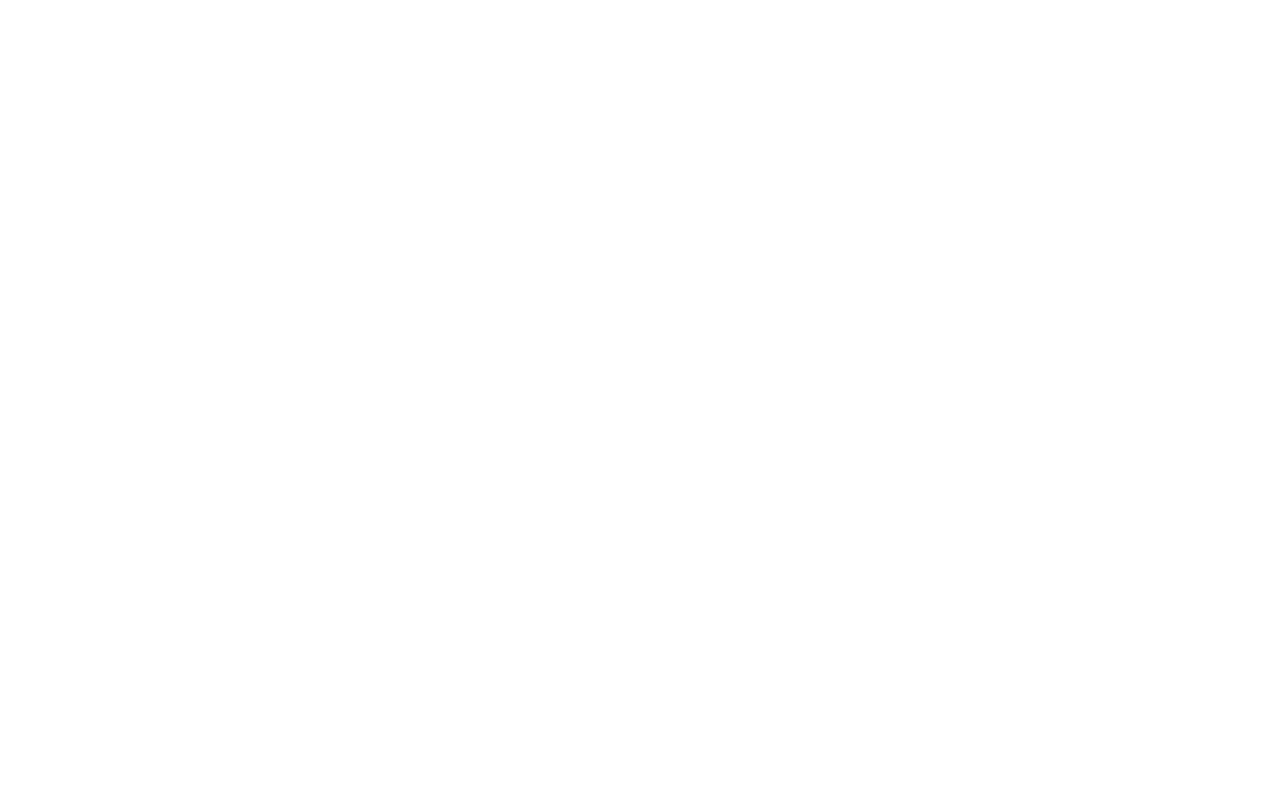
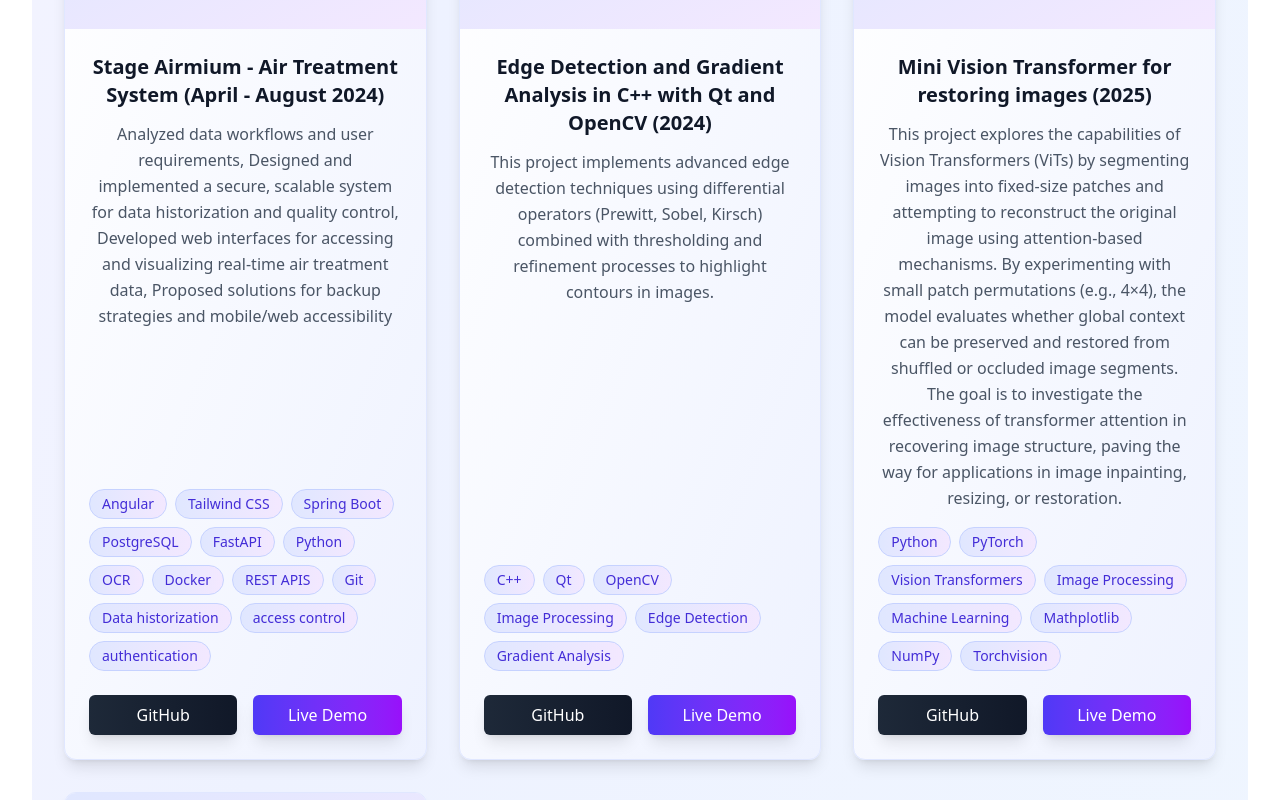
Before and after one commit to duybeobn1/my-portfolio, a React (Vite) app: page /projects in a window 1280 px wide. Shown: the part 3320-4120 px from the top of the page. Before the commit the page ends 3315 px from the top, so only its background shows below. Built offline with nearby package versions, Linux system fonts and the light colour scheme.

Commit message:
Add projects

```diff
--- a/src/pages/ProjectsPage.jsx
+++ b/src/pages/ProjectsPage.jsx
@@ -1,3 +1,5 @@
+import { desc } from "framer-motion/client";
+
 function ProjectsPage() {
   const projects = [
     {
@@ -7,7 +9,7 @@
         "A modern, responsive portfolio website built with React and Tailwind CSS featuring smooth animations and interactive elements.",
       technologies: ["React", "Tailwind CSS", "Framer Motion", "Vite"],
       image: "/api/placeholder/400/250",
-      github: "#",
+      github: "https://github.com/duybeobn1/my-portfolio",
       live: "#",
     },
     {
@@ -86,10 +88,7 @@
       title: "Chicken Invaders Clone (March 2022)",
       description:
         "A classic 2D space shooter game inspired by Chicken Invaders. Built from scratch in Java using the Java Swing library, the game features waves of enemies, projectile mechanics, collision detection, and score tracking. Designed for educational purposes and to reinforce object-oriented programming concepts.",
-      technologies: [
-        "C/C++",
-        "SDL/SDL2"
-      ],
+      technologies: ["C/C++", "SDL/SDL2"],
       github: "https://github.com/duybeobn1/Chicken-Invaders",
       live: "#",
     },
@@ -113,12 +112,7 @@
       title: "Gymnate (March 2023)",
       description:
         "A responsive and modern fitness web app that helps users discover workout programs and gyms. Designed with a focus on clean UI/UX and mobile accessibility, it offers category-based filtering, animated transitions, and an engaging landing page to promote healthy lifestyles.",
-      technologies: [
-        "React.js",
-        "Tailwind CSS",
-        "RapidAPI",
-        "Framer Motion",
-      ],
+      technologies: ["React.js", "Tailwind CSS", "RapidAPI", "Framer Motion"],
       github: "https://github.com/duybeobn1/gymnate",
       live: "https://gymnate.vercel.app/",
     },
@@ -127,14 +121,107 @@
       title: "CryptoX - Crypto Tracker (May 2023)",
       description:
         "A modern and responsive web application that tracks real-time cryptocurrency prices and market statistics. Users can view detailed charts, search for specific coins, and access key metrics such as price, market cap, and 24h changes. Designed to be fast, mobile-friendly, and visually appealing.",
+      technologies: ["React.js", "CoinGecko API", "Chart.js", "Tailwind CSS"],
+      github: "https://github.com/duybeobn1/cryptoX",
+      live: "https://crypto-x-five.vercel.app/",
+    },
+    {
+      id: 12,
+      title: "Procedural Animation & Terrain Generation in Unity (March 2024)",
+      description:
+        "An advanced Unity project showcasing procedural animation and map generation techniques to create immersive and dynamic game environments. The project includes humanoid and non-human creature animations, reactive rigging systems, and terrain generation logic that produces a unique game map every session. It also integrates advanced gameplay mechanics like boss behavior and procedural weapon animation for enriched interactivity.",
+      technologies: [
+        "Unity (2022.3 LTS)",
+        "C#",
+        "Mixamo",
+        "Procedural Map Generation",
+        "Rigging / Animation Controller",
+        "Polygon Assets (Low Poly)",
+      ],
+      github: "https://github.com/duybeobn1/UnityProject",
+      live: "#",
+    },
+    {
+      id: 13,
+      title: "Stage Airmium - Air Treatment System (April - August 2024)",
+      description:
+        "Analyzed data workflows and user requirements, Designed and implemented a secure, scalable system for data historization and quality control, Developed web interfaces for accessing and visualizing real-time air treatment data, Proposed solutions for backup strategies and mobile/web accessibility",
+      technologies: [
+        "Angular",
+        "Tailwind CSS",
+        "Spring Boot",
+        "PostgreSQL",
+        "FastAPI",
+        "Python",
+        "OCR",
+        "Docker",
+        "REST APIS",
+        "Git",
+        "Data historization",
+        "access control",
+        "authentication",
+      ],
+      image: "/api/placeholder/400/250",
+      github: "#",
+      live: "#",
+    },
+    {
+      id: 14,
+      title: "Edge Detection and Gradient Analysis in C++ with Qt and OpenCV (2024)",
+      description:
+        "This project implements advanced edge detection techniques using differential operators (Prewitt, Sobel, Kirsch) combined with thresholding and refinement processes to highlight contours in images. ",
+      technologies: [
+        "C++",
+        "Qt",
+        "OpenCV",
+        "Image Processing",
+        "Edge Detection",
+        "Gradient Analysis",
+      ],
+      image: "/api/placeholder/400/250",
+      github: "https://github.com/duybeobn1/ImageEdgeDetection",
+      live: "#",
+    },
+    {
+      id: 15,
+      title: "Mini Vision Transformer for restoring images (2025)",
+      description: "This project explores the capabilities of Vision Transformers (ViTs) by segmenting images into fixed-size patches and attempting to reconstruct the original image using attention-based mechanisms. By experimenting with small patch permutations (e.g., 4×4), the model evaluates whether global context can be preserved and restored from shuffled or occluded image segments. The goal is to investigate the effectiveness of transformer attention in recovering image structure, paving the way for applications in image inpainting, resizing, or restoration.",
+      technologies: [
+        "Python",
+        "PyTorch",
+        "Vision Transformers",
+        "Image Processing",
+        "Machine Learning",
+        "Mathplotlib",
+        "NumPy",
+        "Torchvision",
+      ],
+      image: "/api/placeholder/400/250",
+      github: "https://github.com/duybeobn1/Mini-Vision-Transformer",
+      live: "#",
+    },
+    {
+      id: 16,
+      title: "Smart Cooking Assistant – Recipe & Ingredient Tracker (In Progress)",
+      description: "This web application is designed to help users manage their cooking more efficiently by combining intelligent ingredient tracking with personalized recipe management. Users can store ingredients with expiration dates, create and plan meals, and receive recipe suggestions based on what they have at home. It also supports OCR-based scanning of food labels or handwritten notes, helping digitize and organize cooking data seamlessly.",
       technologies: [
         "React.js",
-        "CoinGecko API",
-        "Chart.js",
+        "Node.js",
+        "Express",
+        "OCR",
         "Tailwind CSS",
+        "CI/CD",
+        "Docker",
+        "Git",
+        "REST APIs",
+        "Authentication",
+        "PostgreSQL",
+        "Spring Boot",
+
       ],
-      github: "https://github.com/duybeobn1/cryptoX",
-      live: "https://crypto-x-five.vercel.app/",
+      image: "/api/placeholder/400/250",
+      github: "https://github.com/duybeobn1/cook_backend ",
+      live: "#",
     },
   ];
 
```
